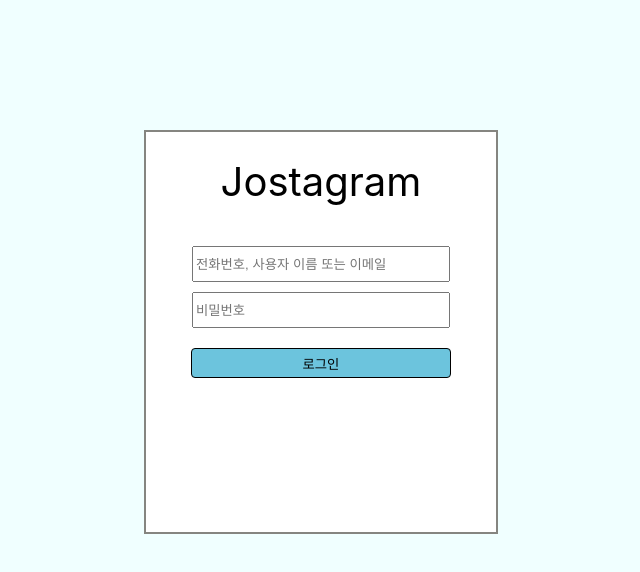
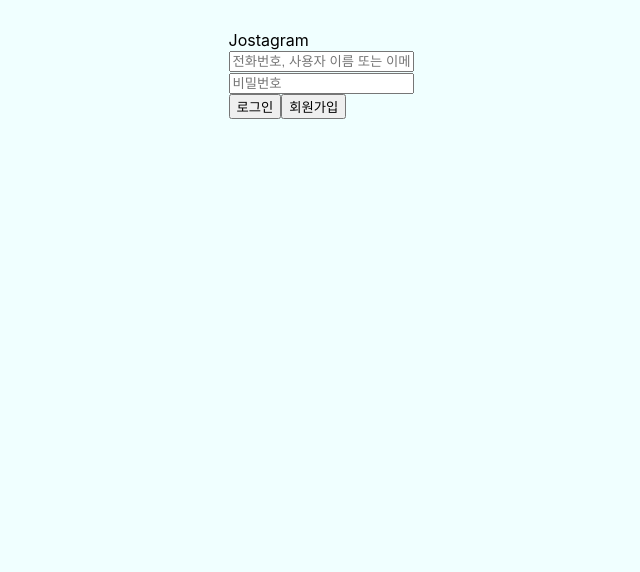
Before and after one commit to whrudwls08/instagramProject, a React (Create React App) app: page / in a window 1280 px wide. Shown: the top 572 px of the page, without its empty margins (319-959 px from the left). Built offline with nearby package versions, Linux system fonts and the light colour scheme.

Commit message:
회원가입 페이지 추가

```diff
--- a/src/App.css
+++ b/src/App.css
@@ -217,34 +217,6 @@
   margin-bottom: 40px;
   background-color: red;
 }
-.loginForm{
-  border: solid 2px rgb(133, 133, 128);
-  margin-top: 100px;
-  background-color: white;
-  width: 350px;
-  height: 400px;
-  text-align: center;
-}
-.loginForm > .loginFormTitle{
-  margin: 25px 0px 40px
-}
-.loginForm > .loginFormTitle > span {
-  font-size: 40px;
-}
-
-.loginForm > div > input {
-  width: 250px;
-  height: 30px;
-  margin-bottom: 10px;
-}
-.loginForm > button {
-  margin-top: 10px;
-  width: 260px;
-  height: 30px;
-  border-radius: 4px;
-  border: solid 1px;
-  background-color: rgb(108, 196, 221);
-}
 .modal{
   width: 700px;
   height: 700px;
--- a/src/App.js
+++ b/src/App.js
@@ -7,27 +7,33 @@ import ErrorPage from  './pages/error.js'
 import NavOptions from './components/home/navOption';
 import Login from './pages/login'
 import NavMenu from './components/home/navMenu';
+import SignUpForm from './components/login/signUpForm';
 
 function App() {
   let [option] = useState(['home','dm','new','star','heart','myPage'])
   let [login, setLogin] = useState('false')
+  let [signUp, setSignUp] = useState('false')
   let navigate = useNavigate();
   return (
     <div className="App">
       {/* {login}
       <Login login={login} setLogin={setLogin}/> */}
       {
-        login == true ?
+        login === true ?
         <>
         <NavMenu navigate={navigate} option={option}></NavMenu>
         <Routes>
           <Route path="/" element={<Home />}/>
           <Route path="/home" element={<Home />}/>
           <Route path="/myPage" element={<MyPage/>}/>
+          <Route path="/myPag2" element={<SignUpForm/>}/>
           <Route path="/*" element={<ErrorPage/>}/>
         </Routes>
       </>
-      :<Login login={login} setLogin={setLogin}/>
+      :
+      signUp!==true?
+      <Login login={login} setLogin={setLogin} navigate={navigate} signUp={signUp} setSignUp={setSignUp}/>:
+      <SignUpForm/>
       }
       {/* <Routes>
         <Route path="/" element={<Home />}/>
--- a/src/components/home/navOption.js
+++ b/src/components/home/navOption.js
@@ -13,7 +13,7 @@ function NavOptions(props){
           })
         }
         {
-          modal == true ? <OpenModal/> : null
+          modal === true ? <OpenModal/> : null
         }
         <button onClick={()=>{
           console.log(modal);
@@ -26,12 +26,12 @@ function NavOptions(props){
   function NavOption(props){
       return(
         <div className={'navOption' + props.val +' subOption'} onClick ={()=>{
-          if(props.val != 'new'){
+          if(props.val !== 'new'){
             props.navigate('/'+props.val)
           }
         }} >
           <img src={'./img/'+props.val+'.png'} alt="optionList" onClick={()=>{
-            props.val == 'new' ? <OpenModal/>: console.log('23');
+            props.val === 'new' ? <OpenModal/>: console.log('23');
           }} ></img>
         </div>
     )
--- /dev/null
+++ b/src/components/login/loginButton.js
@@ -0,0 +1,15 @@
+function LoginButton(props) {
+  return(
+    <button onClick={()=>{
+      var copy = JSON.parse([props.login])
+      copy = !copy
+      console.log(props.login)
+      props.setLogin(copy)
+      console.log(props.login)
+    }}>
+      로그인
+    </button>
+  )
+}
+
+export default LoginButton
--- /dev/null
+++ b/src/components/login/signUpButton.js
@@ -0,0 +1,11 @@
+function SignUp(props){
+  return(
+    <button onClick={()=>{
+      props.setSignUp(true)
+      }}>
+      회원가입
+    </button>
+  )
+}
+
+export default SignUp;
--- /dev/null
+++ b/src/components/login/signUpForm.js
@@ -0,0 +1,41 @@
+import { useState } from "react"
+import "./../../css/signUp.css"
+import SignUpInput from "./signUpInput"
+
+function SignUpForm() {
+  var [signList] = useState({"phone":"휴대폰 번호 또는 이메일 주소","name":"성명","userId":"사용자 이름","userPass":"비밀번호"})
+
+  return (
+
+    /**
+     * 1. 로고
+     * 2. 회원가입 영역 1. 휴대폰 번호 2. 성명 3. 사용자 이름 4 비밀번호
+     * 3.가입 버튼
+     * 4. 계정이 있으신가요?
+     */
+    <div className="section">
+      <div className="signUpForm">
+        <div className="loginFormTitle">
+          <span>Jostagram</span>
+        </div>
+        <div>
+        {
+          // var signList =
+          signList.map((val, index) => {
+            return (
+              <SignUpInput val={val} index={index} signList={signList}/>
+            )
+          })
+        }
+        </div>
+        {/* <div className="loginFormId">
+          <input placeholder="전화번호, 사용자 이름 또는 이메일" />
+        </div>
+        <div className="loginFormPw">
+          <input placeholder="비밀번호" />
+        </div> */}
+      </div>
+    </div>
+  )
+}
+export default SignUpForm
--- /dev/null
+++ b/src/components/login/signUpInput.js
@@ -0,0 +1,7 @@
+function SignUpInput(props){
+  console.log(props.val)
+  return(
+    <input className={"signUpInput"+Object.keys(props.signList)[props.index]}></input>
+  )
+}
+export default SignUpInput
--- /dev/null
+++ b/src/css/login.css
@@ -0,0 +1,39 @@
+.section{
+  padding-top: 30px;
+  display: flex;
+  justify-content: center;
+  background-color: azure;
+  min-height: 1000px;
+  height: 100%;
+}
+.loginForm{
+  border: solid 2px rgb(133, 133, 128);
+  margin-top: 100px;
+  background-color: white;
+  width: 350px;
+  height: 400px;
+  text-align: center;
+}
+.loginForm > .loginFormTitle{
+  margin: 25px 0px 40px
+}
+.loginForm > .loginFormTitle > span {
+  font-size: 40px;
+}
+
+.loginForm > div > input {
+  width: 250px;
+  height: 30px;
+  margin-bottom: 10px;
+}
+.loginForm > button{
+  margin-top: 10px;
+  width: 260px;
+  height: 30px;
+  border-radius: 4px;
+  border: solid 1px;
+  background-color: rgb(108, 196, 221);
+}
+.loginForm > button:nth-of-type(2){
+  background-color: rgb(144, 243, 110);
+}
--- /dev/null
+++ b/src/css/signUp.css
@@ -0,0 +1,20 @@
+.signUpForm{
+  border: solid 2px rgb(133, 133, 128);
+  margin-top: 100px;
+  background-color: white;
+  width: 350px;
+  height: 600px;
+  text-align: center;
+}
+.signUpForm > .loginFormTitle{
+  margin: 25px 0px 40px
+}
+.signUpForm > .loginFormTitle > span {
+  font-size: 40px;
+}
+
+.signUpForm > div > input {
+  width: 250px;
+  height: 30px;
+  margin-bottom: 10px;
+}
--- a/src/pages/login.js
+++ b/src/pages/login.js
@@ -1,3 +1,7 @@
+import LoginButton from "../components/login/loginButton"
+import SignUp from "../components/login/signUpButton"
+// import "../css/login.css"
+
 function Login(props) {
   return(
     <div className="section">
@@ -11,13 +15,8 @@ function Login(props) {
         <div className="loginFormPw">
           <input placeholder="비밀번호"/>
         </div>
-        <button onClick={()=>{
-          var copy = JSON.parse([props.login])
-          copy = !copy
-          props.setLogin(copy)
-        }}>
-          로그인
-        </button>
+        <LoginButton login = {props.login} setLogin = {props.setLogin}/>
+        <SignUp navigate={props.navigate} signUp={props.signUp} setSignUp={props.setSignUp}/>
       </div>
     </div>
   )
```
Also changed, not shown: public/manifest.json.
